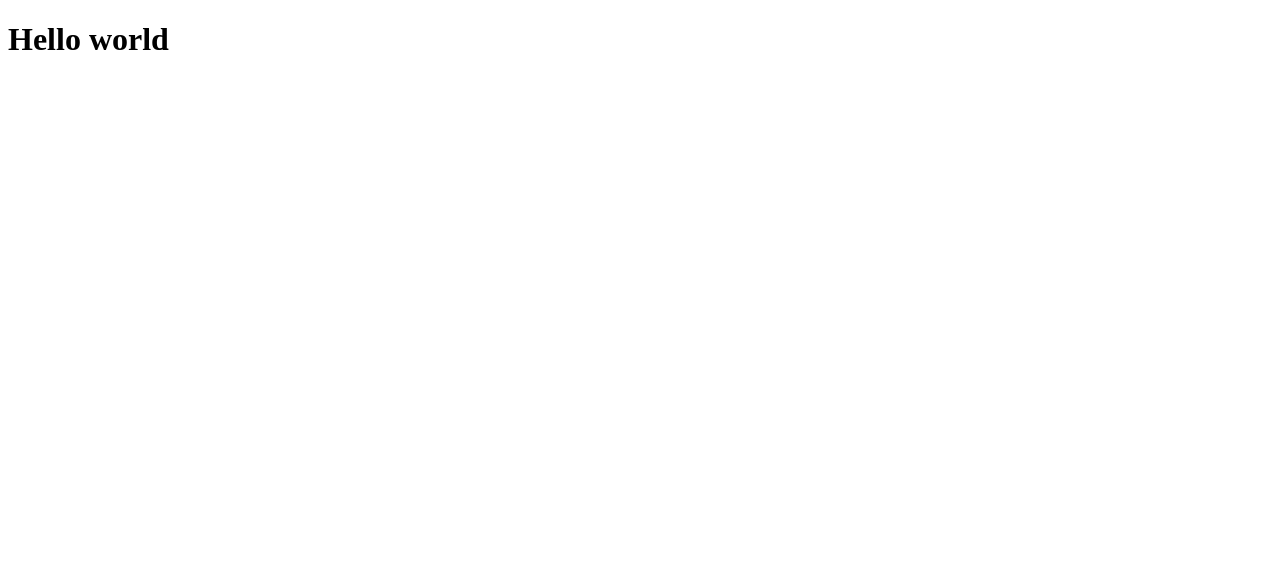
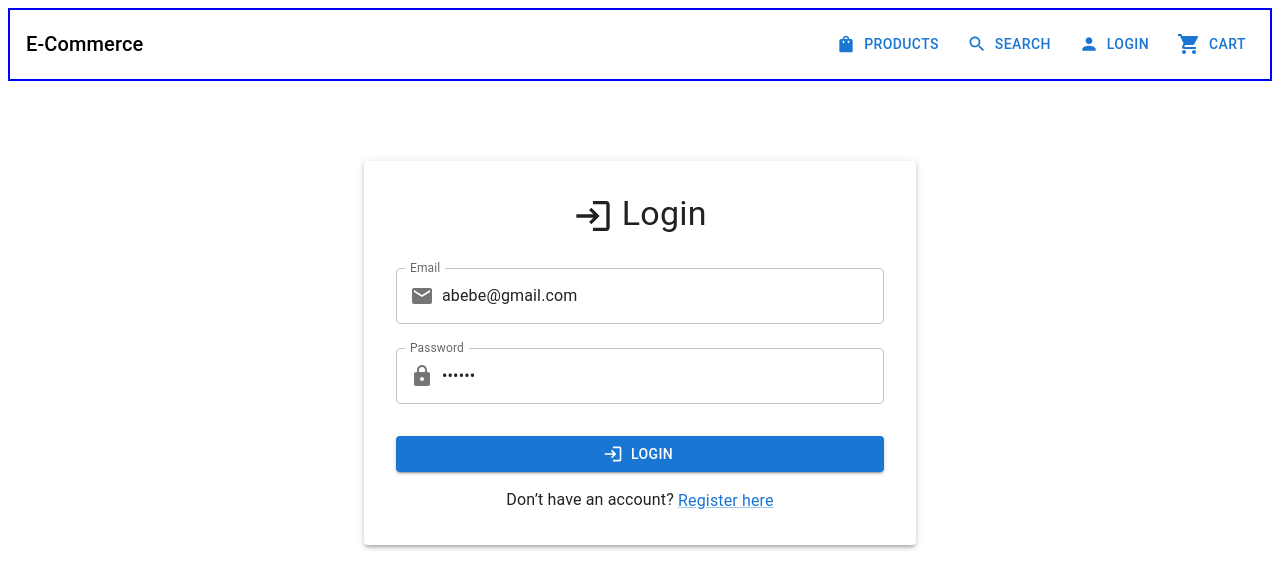
Before and after one commit to treehouseapps/E-commerce, a React (Vite) app: page / in a window 1280 px wide. Shown: the top 588 px of the page. Built offline with nearby package versions, Linux system fonts and the light colour scheme; the HTML template or start-up script is replaced by a standard one.

Commit message:
updating ecommerce

```diff
--- /dev/null
+++ b/src/api/endpoints.js
@@ -0,0 +1,5 @@
+export const Endpoints = {
+    Auth: '/',
+    signup: '/signup',
+    products: '/products'
+}
--- a/src/components/navbar.jsx
+++ b/src/components/navbar.jsx
@@ -1,8 +1,10 @@
-import { Home, Search, ShoppingCart } from "@mui/icons-material";
+import { Person, Search, ShoppingBag, ShoppingCart } from "@mui/icons-material";
 import { Typography, Button, Box, Badge } from "@mui/material";
 import { useContext } from 'react';
 import { CartContext } from '../context/CartContext';
 import Cart from "../components/cart";
+import { Link } from "react-router-dom";
+import { Endpoints } from "../api/endpoints";
 
 const Navbar = () => {
     const { cart, cartVisibility, openCart } = useContext(CartContext)
@@ -19,12 +21,13 @@ const Navbar = () => {
             >
                 <Typography variant="h6"> E-Commerce</Typography>
                 <Box display="flex" gap={2}>
-                    <Button variant="text" startIcon={<Home />}>Home</Button>
+                    <Link to={Endpoints.products}> <Button variant="text" startIcon={<ShoppingBag />}>Products</Button></Link>
                     <Button variant="text" startIcon={<Search />}>Search</Button>
+                    <Link to={Endpoints.Auth}> <Button variant="text" startIcon={<Person />}>Login</Button></Link>
                     <Button variant="text" startIcon={<Badge badgeContent={cart.length} color="secondary"><ShoppingCart /></Badge>}
                         onClick={() => { openCart() }}>Cart</Button>
                 </Box>
-            </Box>
+            </Box >
             <Box
                 style={{ display: cartVisibility ? 'block' : 'none', }}
                 display={cartVisibility}>
--- /dev/null
+++ b/src/pages/AuthPage.jsx
@@ -0,0 +1,201 @@
+import React, { useState } from 'react';
+import {
+    Container,
+    TextField,
+    Button,
+    Typography,
+    Box,
+    Paper,
+    InputAdornment,
+    Link
+} from '@mui/material';
+import EmailIcon from '@mui/icons-material/Email';
+import LockIcon from '@mui/icons-material/Lock';
+import LoginIcon from '@mui/icons-material/Login';
+import PersonAddIcon from '@mui/icons-material/PersonAdd';
+import Navbar from '../components/navbar';
+import { Person } from '@mui/icons-material';
+
+const AuthPage = () => {
+    const [isLogin, setIsLogin] = useState(true);
+    const [loading, setLoading] = useState(false);
+    // Login
+    const [email, setEmail] = useState('abebe@gmail.com');
+    const [password, setPassword] = useState('123456');
+
+    // Register
+    const [name, setName] = useState('Abebe');
+    const [regEmail, setRegEmail] = useState('abebe@gmail.com');
+    const [regPassword, setRegPassword] = useState('123456');
+
+    const handleSubmit = async (e) => {
+        e.preventDefault();
+        setLoading(true);
+        if (isLogin) {
+            try {
+                const response = await fetch('http://localhost:3000/login', {
+                    method: 'POST',
+                    headers: { 'Content-Type': 'application/json' },
+                    body: JSON.stringify({ email, password })
+                })
+                const result = await response.json()
+                console.log(result.message)
+                setLoading(false)
+            } catch (error) {
+                console.log(error)
+            }
+        } else {
+            try {
+                const response = await fetch('http://localhost:3000/signup', {
+                    method: 'POST',
+                    headers: { 'Content-Type': 'application/json' },
+                    body: JSON.stringify({ name, email: regEmail, password: regPassword })
+                });
+                const result = await response.json()
+                console.log(result.message)
+                setLoading(false)
+
+            } catch (error) {
+                console.log(error)
+            }
+        }
+    };
+
+    return (
+        <>
+            <Navbar />
+            <Container maxWidth="sm">
+                <Paper elevation={3} sx={{ padding: 4, marginTop: 10 }}>
+                    <Typography variant="h4" align="center" gutterBottom>
+                        {isLogin ? (
+                            <>
+                                <LoginIcon sx={{ fontSize: 40, verticalAlign: 'middle' }} /> Login
+                            </>
+                        ) : (
+                            <>
+                                <PersonAddIcon sx={{ fontSize: 40, verticalAlign: 'middle' }} /> Register
+                            </>
+                        )}
+                    </Typography>
+
+                    <Box component="form" onSubmit={handleSubmit} sx={{ mt: 2 }} noValidate>
+                        {isLogin ? (
+                            <>
+                                <TextField
+                                    fullWidth
+                                    label="Email"
+                                    margin="normal"
+                                    variant="outlined"
+                                    value={email}
+                                    onChange={(e) => setEmail(e.target.value)}
+                                    InputProps={{
+                                        startAdornment: (
+                                            <InputAdornment position="start">
+                                                <EmailIcon />
+                                            </InputAdornment>
+                                        ),
+                                    }}
+                                />
+                                <TextField
+                                    fullWidth
+                                    label="Password"
+                                    type="password"
+                                    margin="normal"
+                                    variant="outlined"
+                                    value={password}
+                                    onChange={(e) => setPassword(e.target.value)}
+                                    InputProps={{
+                                        startAdornment: (
+                                            <InputAdornment position="start">
+                                                <LockIcon />
+                                            </InputAdornment>
+                                        ),
+                                    }}
+                                />
+                            </>
+                        ) : (
+                            <>
+                                <TextField
+                                    fullWidth
+                                    label="Name"
+                                    margin="normal"
+                                    variant="outlined"
+                                    value={name}
+                                    onChange={(e) => setName(e.target.value)}
+                                    InputProps={{
+                                        startAdornment: (
+                                            <InputAdornment position="start">
+                                                <Person />
+                                            </InputAdornment>
+                                        ),
+                                    }}
+                                />
+                                <TextField
+                                    fullWidth
+                                    label="Email"
+                                    margin="normal"
+                                    variant="outlined"
+                                    value={regEmail}
+                                    onChange={(e) => setRegEmail(e.target.value)}
+                                    InputProps={{
+                                        startAdornment: (
+                                            <InputAdornment position="start">
+                                                <EmailIcon />
+                                            </InputAdornment>
+                                        ),
+                                    }}
+                                />
+                                <TextField
+                                    fullWidth
+                                    label="Password"
+                                    type="password"
+                                    margin="normal"
+                                    variant="outlined"
+                                    value={regPassword}
+                                    onChange={(e) => setRegPassword(e.target.value)}
+                                    InputProps={{
+                                        startAdornment: (
+                                            <InputAdornment position="start">
+                                                <LockIcon />
+                                            </InputAdornment>
+                                        ),
+                                    }}
+                                />
+                            </>
+                        )}
+
+                        <Button
+                            fullWidth
+                            type="submit"
+                            variant="contained"
+                            sx={{ mt: 3 }}
+                            startIcon={isLogin ? <LoginIcon /> : <PersonAddIcon />}
+                        >
+                            {loading ? 'Submitting...' : isLogin ? 'Login' : 'Register'}
+
+                        </Button>
+                    </Box>
+                    <Typography align="center" sx={{ mt: 2 }}>
+                        {isLogin ? (
+                            <>
+                                Don’t have an account?{' '}
+                                <Link component="button" onClick={() => setIsLogin(false)}>
+                                    Register here
+                                </Link>
+                            </>
+                        ) : (
+                            <>
+                                Already have an account?{' '}
+                                <Link component="button" onClick={() => setIsLogin(true)}>
+                                    Login here
+                                </Link>
+                            </>
+                        )}
+                    </Typography>
+                </Paper>
+            </Container>
+        </>
+    );
+};
+
+export default AuthPage;
--- a/src/pages/home.jsx
+++ /dev/null
@@ -1,7 +0,0 @@
-const Home = () => {
-    return (
-        <h1>Hello world</h1>
-    );
-}
-
-export default Home;
--- a/src/routes/routes.jsx
+++ b/src/routes/routes.jsx
@@ -1,13 +1,14 @@
 import { Routes, Route } from 'react-router-dom';
 import Products from '../pages/products';
 import ProductDetail from '../pages/productsDetail';
-import Home from '../pages/home';
+import AuthPage from '../pages/AuthPage';
+import { Endpoints } from '../api/endpoints';
 
 function App() {
     return (
         <Routes>
-            <Route path="/" element={<Home />} />
-            <Route path="/products" element={<Products />} />
+            <Route path={Endpoints.Auth} element={<AuthPage />} />
+            <Route path={Endpoints.products} element={<Products />} />
             <Route path="/products/:id" element={<ProductDetail />} />
         </Routes>
     );
```
